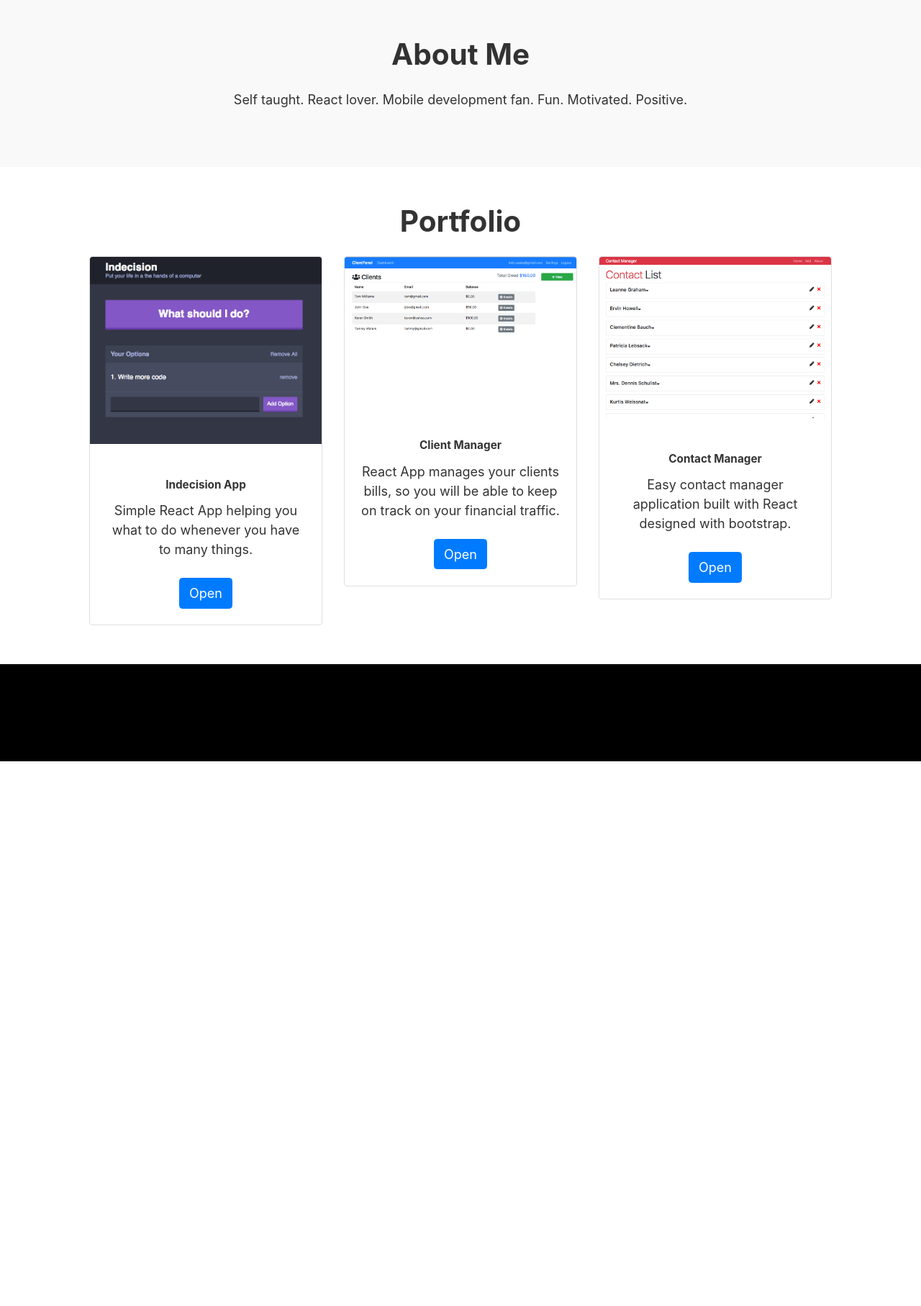
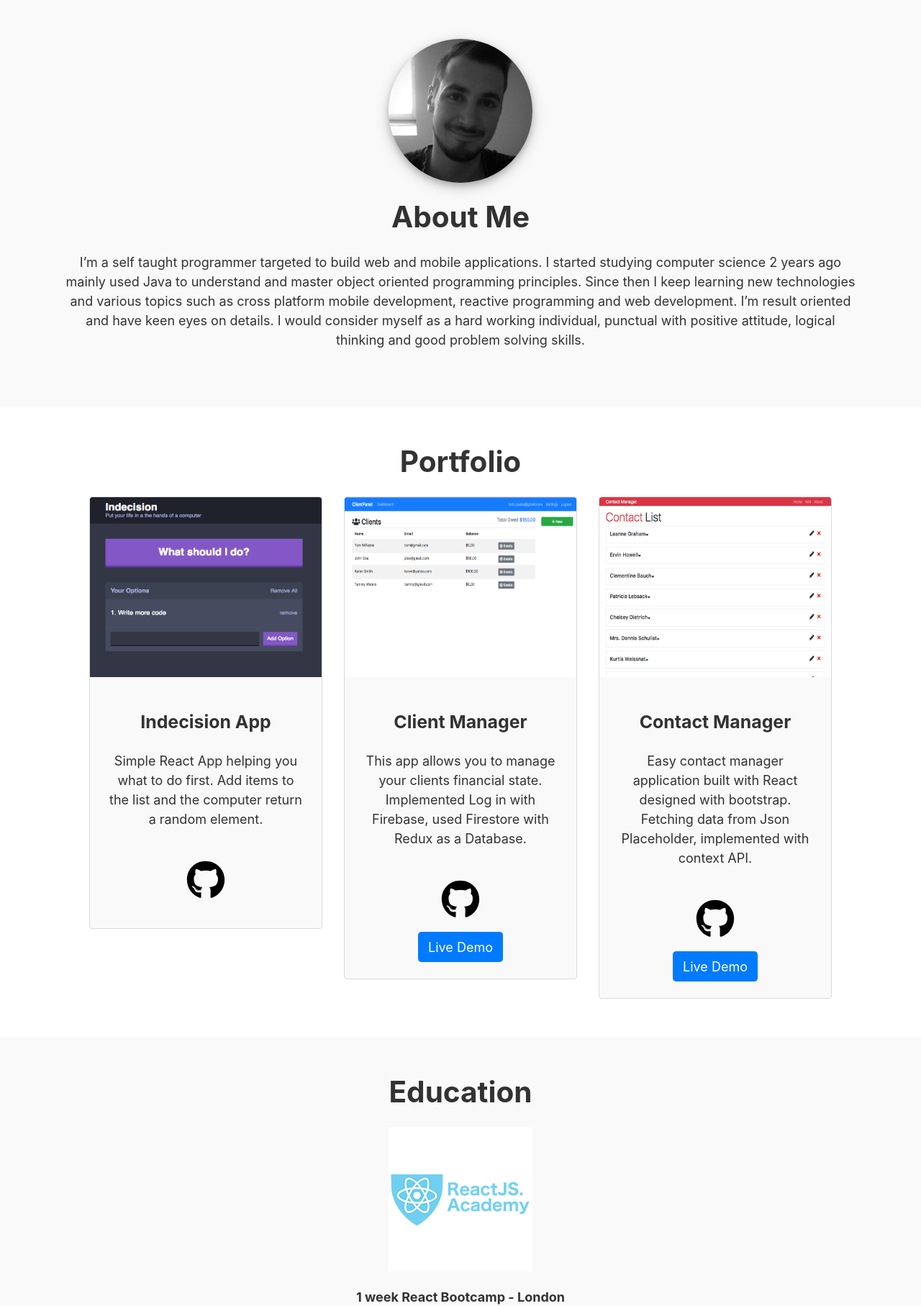
Before and after one commit to csabat/csabatoth, a Gatsby site: page / in a window 1280 px wide. Shown: the part 720-2535 px from the top of the page at 72% size. Before the commit the page ends 1778 px from the top, so only its background shows below. Built offline with nearby package versions, Linux system fonts and the light colour scheme; Gatsby itself is replaced by a stand-in of ours.

Commit message:
add educational component

```diff
--- a/package.json
+++ b/package.json
@@ -4,6 +4,10 @@
   "version": "1.0.0",
   "author": "Kyle Mathews <mathews.kyle@gmail.com>",
   "dependencies": {
+    "@fortawesome/fontawesome-svg-core": "^1.2.9",
+    "@fortawesome/free-brands-svg-icons": "^5.6.0",
+    "@fortawesome/free-solid-svg-icons": "^5.6.0",
+    "@fortawesome/react-fontawesome": "^0.1.3",
     "bootstrap": "^4.1.3",
     "gatsby": "^2.0.53",
     "gatsby-image": "^2.0.20",
@@ -13,6 +17,8 @@
     "gatsby-plugin-sharp": "^2.0.14",
     "gatsby-source-filesystem": "^2.0.8",
     "gatsby-transformer-sharp": "^2.1.8",
+    "i": "^0.3.6",
+    "npm": "^6.5.0",
     "react": "^16.6.3",
     "react-dom": "^16.6.3",
     "react-helmet": "^5.2.0",
--- a/src/components/AboutMe.js
+++ b/src/components/AboutMe.js
@@ -1,18 +1,27 @@
 import React from 'react'
+import {aboutMe} from '../meta-data/about-me'
+import profilePic from '../images/profile.jpeg'
 
 export default function AboutMe() {
     return (
             <div style={style}>
+                <img src={profilePic} style={picStyle} />
                 <h1>About Me</h1>
-                <p>Self taught. React lover. Mobile development fan. Fun. Motivated. Positive.</p>
+                <p className="container">{aboutMe.description}</p>
             </div>
 
     )
 }
-
 
 const style = {
     backgroundColor: '#f9f9f9',
     textAlign: 'center',
     padding: '3rem',
 }
+
+const picStyle = {
+    borderRadius: '50%',
+    height: '200px',
+    width: '200px',
+    boxShadow: '0 4px 8px 0 rgba(0, 0, 0, 0.2), 0 6px 20px 0 rgba(0, 0, 0, 0.19)'
+}
--- a/src/components/Card.js
+++ b/src/components/Card.js
@@ -1,13 +1,31 @@
 import React from 'react'
-export default function Card(props) {
+import { FontAwesomeIcon } from '@fortawesome/react-fontawesome'
+
+
+export default function Card({name, src, description, url, live, github}) {
     return (
-        <div className="card" style={{ width: '100%' }}>
-            <img className="card-img-top" src={props.src} alt="Card image cap" />
+        <div className="card" style={cardstyle}>
+            <img className="card-img-top" style={{ height: '250px'}} src={src} alt="Card image cap" />
             <div className="card-body">
-                <h5 className="card-title">{props.title}</h5>
-                <p className="card-text">{props.body}</p>
-                <a href="#" className="btn btn-primary">Open</a>
+                <h5 className="card-title"><h3>{name}</h3></h5>
+                <p className="card-text">{description}</p>
+                <div className="row">
+                    <a href={github} className="col-sm" style={githubStyle}><FontAwesomeIcon size="3x" icon={['fab', 'github']} /></a>
+                </div>
+                {live ? (<a href={url} className="btn btn-primary">Live Demo</a>) : null}
+
+
             </div>
         </div>
     )
 }
+
+const cardstyle = {
+    background: '#f9f9f9',
+    width: '100%'
+}
+const githubStyle = {
+    color: 'black',
+    marginTop: '1rem',
+    marginBottom: '1rem'
+}
--- /dev/null
+++ b/src/components/Education.js
@@ -0,0 +1,21 @@
+import React from 'react'
+import reactPic from '../images/react.png'
+
+export default function Education() {
+  return (
+    <div style={style}>
+      <h1>Education</h1>
+      <img src={reactPic} />
+      <h4>1 week React Bootcamp - London</h4>
+      <p>I had a chance to join the bootcamp at the 2nd of december, 2018. 7 days intense, full time bootcamp mastering best practices and design patterns in React. The curriculum go through from the basics until the most advanced and latest topics. For more details please click on the link below.</p>
+      <a href="https://reactjs.academy">Click</a>
+
+    </div>
+  )
+}
+
+const style = {
+    backgroundColor: '#f9f9f9',
+    textAlign: 'center',
+    padding: '3rem',
+}
--- a/src/components/Hero.js
+++ b/src/components/Hero.js
@@ -1,11 +1,12 @@
 import React from 'react'
+import topPic from '../images/top-pic.jpg'
 
 export default function Hero() {
   return (
     <div style={imageStyle}>
         <h1 style={textStyle('8rem', '8rem')}>Hi, I'm Csabi</h1>
-        <h3 style={textStyle('15px', '2rem')}>I'm a Front End Developer</h3>
-        <button type="button" className="btn btn-primary" style={buttonStyle}>Check out My Portfolio</button>
+        <h3 style={textStyle('15px', '2rem')}>I'm a Front End Developer /> React Fan /> Mobile developer geek />.</h3>
+        <button type="button" className="btn btn-primary" style={buttonStyle}><b>Check out My Portfolio</b></button>
     </div>
   )
 }
@@ -40,8 +41,6 @@ const buttonStyle = {
   backgroundColor:'#ff6080',
   color: 'white',
   border: 'none',
-  '&:hover': {
-    textDecoration: 'underline',
-},
+  boxShadow: '0 4px 8px 0 rgba(0, 0, 0, 0.2), 0 6px 20px 0 rgba(0, 0, 0, 0.19)'
 
 }
--- a/src/components/Portfolio.js
+++ b/src/components/Portfolio.js
@@ -1,22 +1,21 @@
 import React from 'react'
 import Card from './Card';
-import indecision from '../images/indecision.png'
-import clientManager from '../images/managerapp.png'
-import contactManager from '../images/contactmanager.png'
+import {portfolio} from '../meta-data/portfolio'
 
-export default function Portfolio() {
+export default (props) => {
+    const {indecision, clientManager, contactManager} = portfolio
     return (
         <div style={style} className="container">
             <h1>Portfolio</h1>
             <div className="row">
                 <div className="col-sm">
-                    <Card src={indecision} title="Indecision App" body="Simple React App helping you what to do whenever you have to many things."/>
+                    <Card src={indecision.src} name={indecision.name} description={indecision.description} live={indecision.live} url={indecision.url} github={indecision.github}/>
                 </div>
                 <div className="col-sm">
-                    <Card src={clientManager} title="Client Manager" body="React App manages your clients bills, so you will be able to keep on track on your financial traffic."/>
+                <Card src={clientManager.src} name={clientManager.name} description={clientManager.description} live={clientManager.live} url={clientManager.url} github={clientManager.github}/>
                 </div>
                 <div className="col-sm">
-                    <Card src={contactManager} title="Contact Manager" body="Easy contact manager application built with React designed with bootstrap."/>
+                <Card src={contactManager.src} name={contactManager.name} description={contactManager.description} live={contactManager.live} url={contactManager.url} github={contactManager.github}/>
                 </div>
             </div>
         </div>
@@ -26,4 +25,9 @@ export default function Portfolio() {
 const style = {
     textAlign: 'center',
     padding: '3rem',
+
 }
+
+const cardStyle = {
+    boxShadow: '0 4px 8px 0 rgba(0, 0, 0, 0.2), 0 6px 20px 0 rgba(0, 0, 0, 0.19)'
+}
--- a/src/components/layout.css
+++ b/src/components/layout.css
@@ -622,3 +622,13 @@ pre tt:after {
     font-size: 100%;
   }
 }
+
+myprimarybutton {
+    padding: '12px';
+    margin-bottom: '3rem';
+    margin-top: '2rem';
+    background-color:'#ff6080';
+    color: white;
+    border: none;
+
+}
--- /dev/null
+++ b/src/meta-data/about-me.js
@@ -0,0 +1,5 @@
+export const aboutMe = {
+    name: "Csaba Toth",
+    description: "I’m a self taught programmer targeted to build web and mobile applications. I started studying computer science 2 years ago mainly used Java to understand and master object oriented programming principles. Since then I keep learning new technologies and various topics such as cross platform mobile development, reactive programming and web development. I’m result oriented and have keen eyes on details. I would consider myself as a hard working individual, punctual with positive attitude, logical thinking and good problem solving skills.",
+    email: "toth.csaba1988@gmail.com",
+}
--- /dev/null
+++ b/src/meta-data/portfolio.js
@@ -0,0 +1,30 @@
+import indecision from '../images/indecision.png'
+import clientManager from '../images/managerapp.png'
+import contactManager from '../images/contactmanager.png'
+
+export const portfolio = {
+    contactManager: {
+        name: 'Contact Manager',
+        description: 'Easy contact manager application built with React designed with bootstrap. Fetching data from Json Placeholder, implemented with context API.',
+        live: true,
+        url: 'https://csabat.github.io/reactcontactmanager',
+        src: contactManager,
+        github: 'https://github.com/csabat/reactcontactmanager'
+    },
+    indecision: {
+        name: 'Indecision App',
+        description: 'Simple React App helping you what to do first. Add items to the list and the computer return a random element.',
+        live: false,
+        src: indecision,
+        url: '',
+        github: 'https://github.com/csabat/indecision-app'
+    },
+    clientManager: {
+        name: 'Client Manager',
+        description: 'This app allows you to manage your clients financial state. Implemented Log in with Firebase, used Firestore with Redux as a Database.',
+        live: true,
+        url: "https://csabat.github.io/managerapp/",
+        src: clientManager,
+        github: 'https://github.com/csabat/managerapp'
+    }
+}
--- a/src/pages/index.js
+++ b/src/pages/index.js
@@ -6,12 +6,18 @@ import Hero from '../components/Hero';
 import AboutMe from '../components/AboutMe';
 import Footer from '../components/Footer'
 import Portfolio from '../components/Portfolio';
+import { library } from '@fortawesome/fontawesome-svg-core'
+import { FontAwesomeIcon } from '@fortawesome/react-fontawesome'
+import { fab } from '@fortawesome/free-brands-svg-icons'
+import Education from '../components/Education';
 
+library.add(fab)
 const IndexPage = () => (
   <Layout>
     <Hero/>
     <AboutMe />
     <Portfolio />
+    <Education />
     <Footer />
   </Layout>
 )
```
Also changed, not shown: src/images/profile.jpeg (added), src/images/react.png (added), 1 other file.
